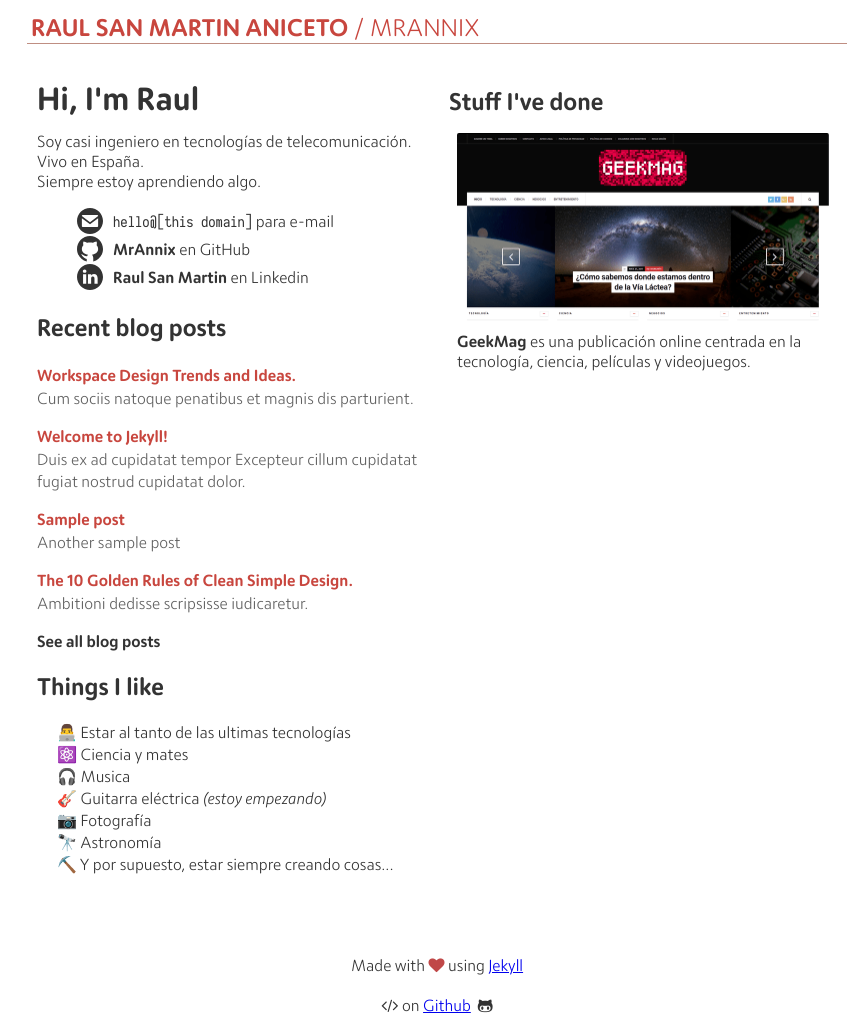
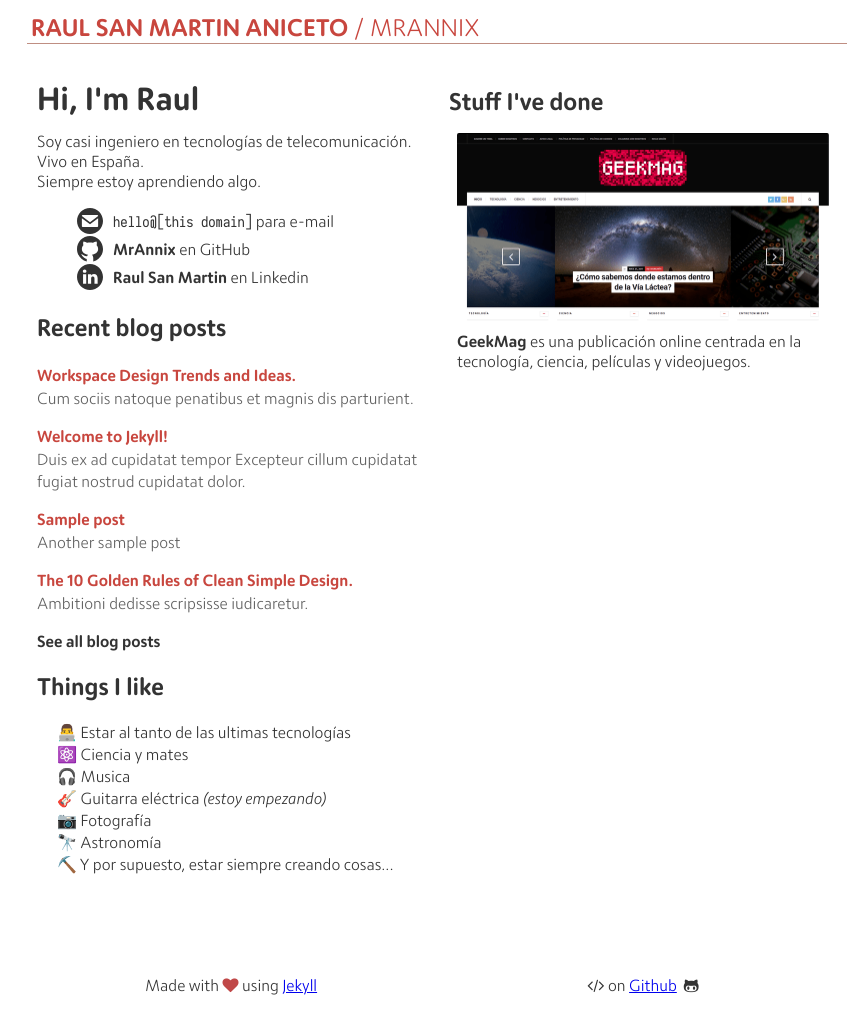
Before and after one commit to MrAnnix/MrAnnix.github.io, a Jekyll site: the page built from index.html, in a window 1280 px wide. Shown: the whole page, without its empty margins (203-1063 px from the left). Built offline with Jekyll 4.4.1, drawn with Linux system fonts in a browser that asks for light colours; the list of posts is cut into pages by our own code.

Commit message:
Update footer.html

```diff
--- a/_includes/footer.html
+++ b/_includes/footer.html
@@ -1,8 +1,10 @@
-<div class="footer two-columns">
-    <div class="left-column">
-        Made with <i class="fa fa-heart"></i> using <a href="http://jekyllrb.com/">Jekyll</a>
-    </div>
-    <div class="right-column">
-        <i class="fa fa-code"></i> on <a href="https://github.com/MrAnnix/MrAnnix.github.io">Github</a> &nbsp;<i class="fa fa-github-alt"></i>
+<div class="footer">
+    <div class="two-columns">
+        <div class="left-column">
+            Made with <i class="fa fa-heart"></i> using <a href="http://jekyllrb.com/">Jekyll</a>
+        </div>
+        <div class="right-column">
+            <i class="fa fa-code"></i> on <a href="https://github.com/MrAnnix/MrAnnix.github.io">Github</a> &nbsp;<i class="fa fa-github-alt"></i>
+        </div>
     </div>
 </div>
```
